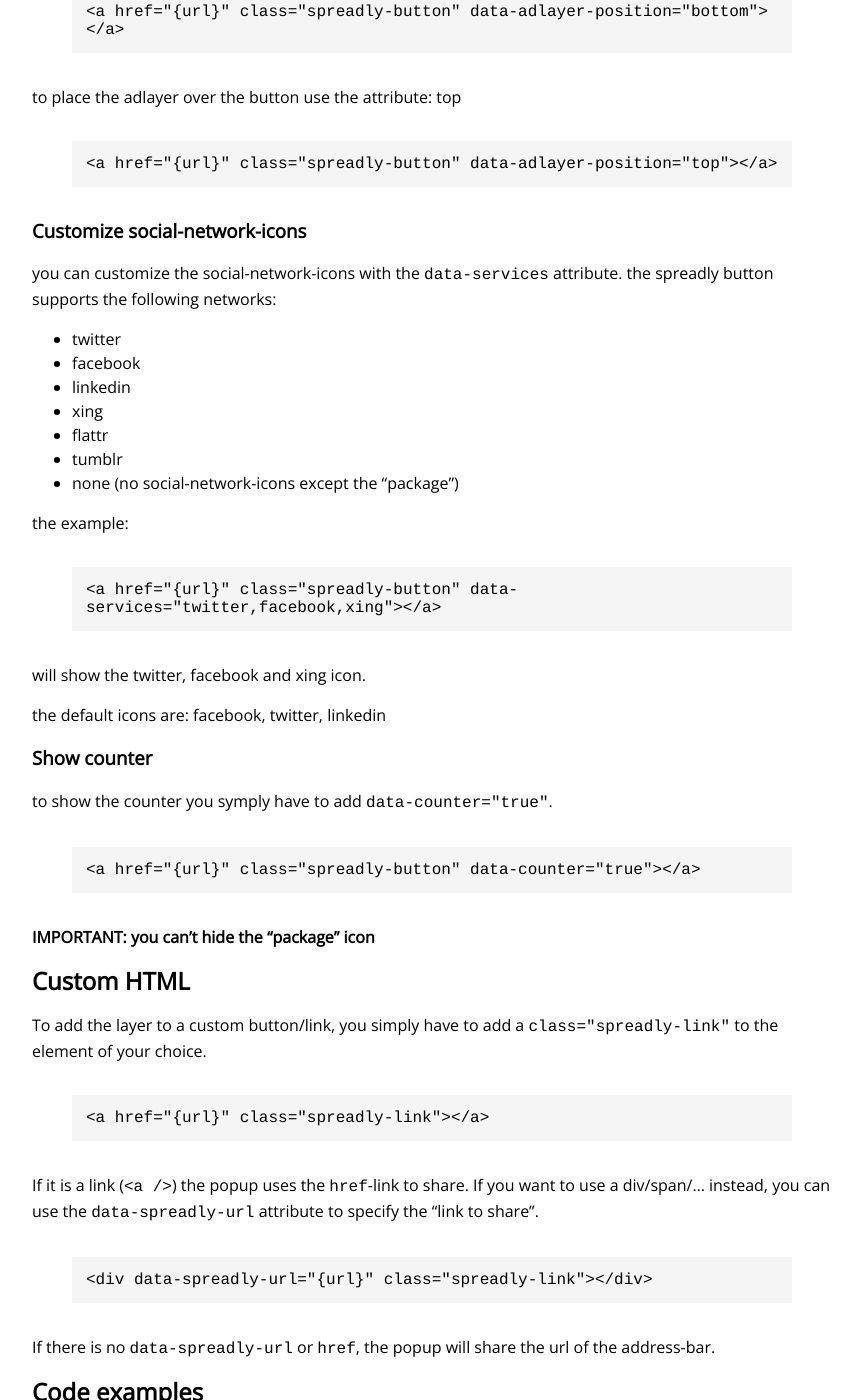
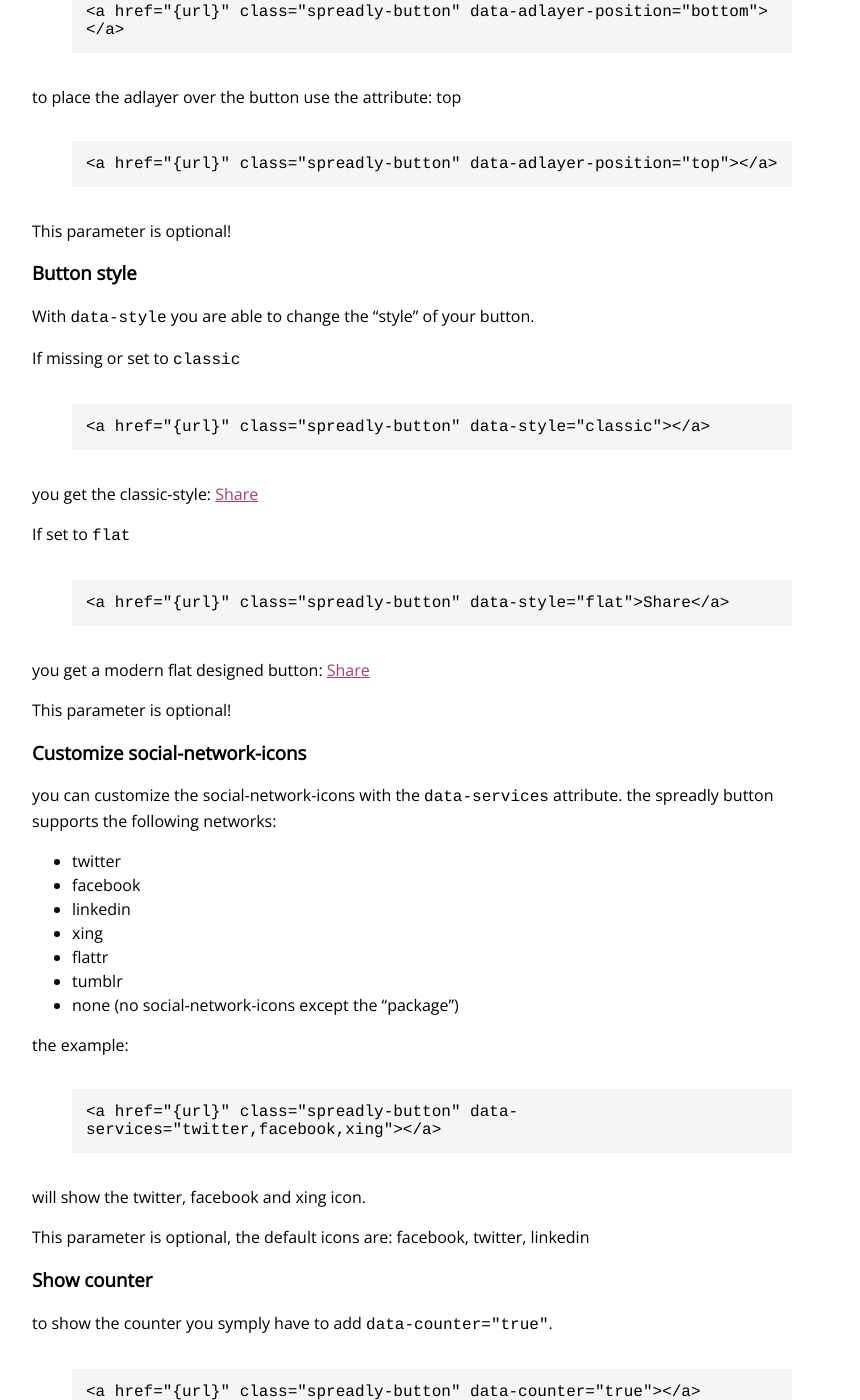
Before and after one commit to 42medien/spreadly-doku, a Jekyll site: the page built from JavaScript_Button.md, in a window 1280 px wide and 1400 px high, scrolled down 743 px. Shown: the whole window, without its empty margins (208-1068 px from the left). Built offline with Jekyll 4.4.1, drawn with Linux system fonts in a browser that asks for light colours; some of the changed text lies outside the part shown.

Commit message:
added new texts and dokumented the flat button

```diff
--- a/JavaScript_Button.md
+++ b/JavaScript_Button.md
@@ -17,7 +17,7 @@ and
 
 at the place, the button should show up. Replace {url} with the URL that should be shared.
 
-## Optional parameters ##
+## Optional parameters
 
 ### Adlayer Position
 
@@ -31,6 +31,30 @@ to place the adlayer over the button use the attribute: top
 {% highlight html %}
 <a href="{url}" class="spreadly-button" data-adlayer-position="top"></a>
 {% endhighlight %}
+
+This parameter is optional!
+
+### Button style
+
+With `data-style` you are able to change the "style" of your button.
+
+If missing or set to `classic`
+
+{% highlight html %}
+<a href="{url}" class="spreadly-button" data-style="classic"></a>
+{% endhighlight %}
+
+you get the classic-style: <a href="http://dev.spreadly.com" class="spreadly-button" data-style="classic">Share</a>
+
+If set to `flat`
+
+{% highlight html %}
+<a href="{url}" class="spreadly-button" data-style="flat">Share</a>
+{% endhighlight %}
+
+you get a modern flat designed button: <a href="http://dev.spreadly.com" class="spreadly-button" data-style="flat">Share</a>
+
+This parameter is optional!
 
 ### Customize social-network-icons
 
@@ -52,7 +76,7 @@ the example:
 
 will show the twitter, facebook and xing icon.
 
-the default icons are: facebook, twitter, linkedin
+This parameter is optional, the default icons are: facebook, twitter, linkedin
 
 ### Show counter
 
@@ -61,6 +85,8 @@ to show the counter you symply have to add `data-counter="true"`.
 {% highlight html %}
 <a href="{url}" class="spreadly-button" data-counter="true"></a>
 {% endhighlight %}
+
+This parameter is optional!
 
 __IMPORTANT: you can't hide the "package" icon__
 
--- a/_layouts/default.html
+++ b/_layouts/default.html
@@ -4,6 +4,7 @@
     <title>{{ page.title }}</title>
     <link rel="stylesheet" href="http://fonts.googleapis.com/css?family=Open+Sans" />
     <link rel="stylesheet" href="{{ site.baseurl }}css/style.css" />
+    <script type='text/javascript' src='//button.spread.ly/js/v1/loader.js'></script>
   </head>
   <body>
     <header>
@@ -31,7 +32,12 @@
       {{ content }}
 
       <footer>
-        <p>This website is in a <a href="https://github.com/ekaabo/spreadly-doku">public git repository</a>. <a href="http://spreadly.com/imprint">Impressum</a></p>
+        <p>
+          This website is in a <a href="https://github.com/ekaabo/spreadly-doku">public git repository</a>.
+          <a href="http://spreadly.com/imprint">Impressum</a>
+
+          <a href="http://dev.spreadly.com" class="spreadly-button" data-style="flat">Share</a>
+        </p>
       </footer>
     </div>
   </body>
```
Also changed, not shown: Button.md (+0 -2 lines), index.md (+25 -1 lines).
